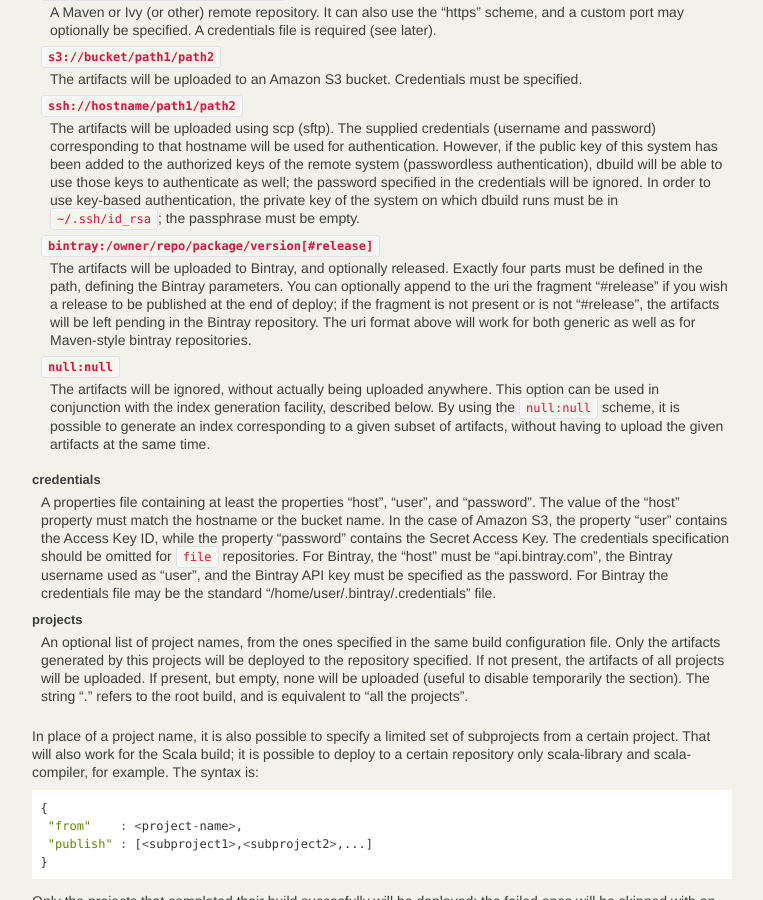
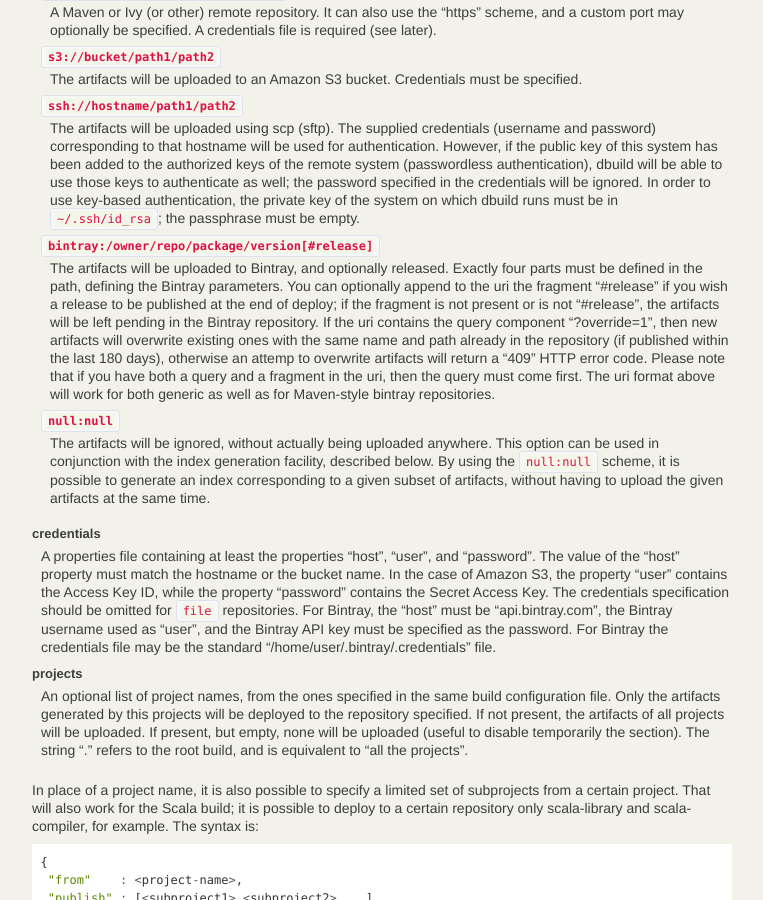
Before and after one commit to lightbend-labs/dbuild, a Sphinx documentation site: the page built from docs/src/sphinx/deploy.rst, in a window 1280 px wide and 900 px high, scrolled down 828 px. Shown: the whole window, without its empty margins (138-901 px from the left). Built offline with Sphinx 7.4.7, drawn with Linux system fonts in a browser that asks for light colours; the version number could not be read and is left out.

Commit message:
Add support for Bintray's "override" feature.
Fixes #203.

```diff
--- a/docs/src/sphinx/deploy.rst
+++ b/docs/src/sphinx/deploy.rst
@@ -62,7 +62,12 @@ repository-uri
     must be defined in the path, defining the Bintray parameters. You can optionally
     append to the uri the fragment "#release" if you wish a release to be published
     at the end of deploy; if the fragment is not present or is not "#release", the
-    artifacts will be left pending in the Bintray repository.
+    artifacts will be left pending in the Bintray repository. If the uri contains the
+    query component "?override=1", then new artifacts will overwrite existing ones
+    with the same name and path already in the repository (if published within the
+    last 180 days), otherwise an attemp to overwrite artifacts will return a "409"
+    HTTP error code. Please note that if you have both a query and a fragment in the
+    uri, then the query must come first.
     The uri format above will work for both generic as well as for Maven-style bintray
     repositories.
 
```
Also changed, not shown: 1 other file.
